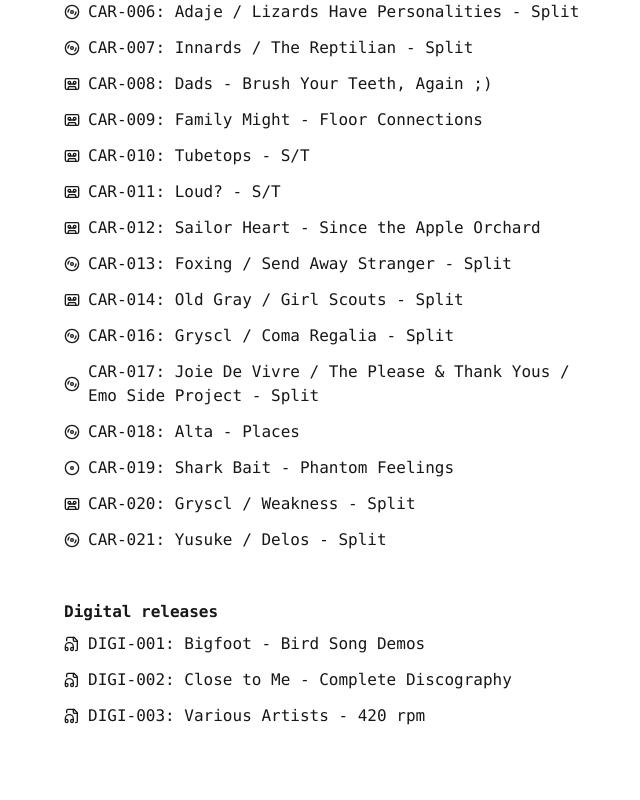
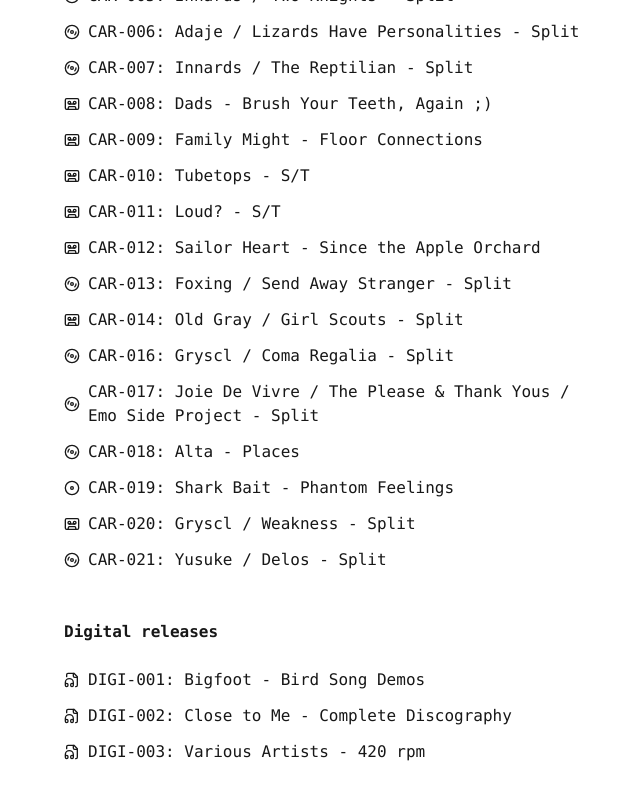
Before and after one commit to taylorbryant/carucage.com, a Next.js app: page / in a window 1280 px wide. Shown: the part 628-1428 px from the top of the page, without its empty margins (312-952 px from the left). Before the commit the page ends 1404 px from the top, so only its background shows below. Built offline with nearby package versions, Linux system fonts and the light colour scheme.

Commit message:
Adjust heading margin

```diff
--- a/app/page.tsx
+++ b/app/page.tsx
@@ -8,7 +8,7 @@ export default function Home() {
     <>
       <div className="bg-blue-700 text-white">
         <header className="max-w-xl w-full mx-auto px-6 py-12">
-          <h1 className="font-bold mb-2">Carucage Records</h1>
+          <h1 className="font-bold mb-3">Carucage Records</h1>
           <p>
             Carucage Records was an independent record label based out of St.
             Louis, MO and Memphis, TN. Two cousins, Cory Robinson and Taylor
@@ -32,7 +32,7 @@ export default function Home() {
       </div>
 
       <main className="max-w-xl w-full mx-auto px-6 py-12">
-        <p className="font-bold mb-2">Physical releases</p>
+        <p className="font-bold mb-6">Physical releases</p>
         <ul className="space-y-3">
           <li className="flex items-center gap-2">
             <CassetteTapeIcon className="flex-shrink-0" />
@@ -117,7 +117,7 @@ export default function Home() {
           </li>
         </ul>
 
-        <p className="mt-12 font-bold mb-2">Digital releases</p>
+        <p className="mt-12 font-bold mb-6">Digital releases</p>
         <ul className="space-y-3">
           <li className="flex items-center gap-2">
             <AudioFileIcon className="flex-shrink-0" /> DIGI-001: Bigfoot - Bird
```
